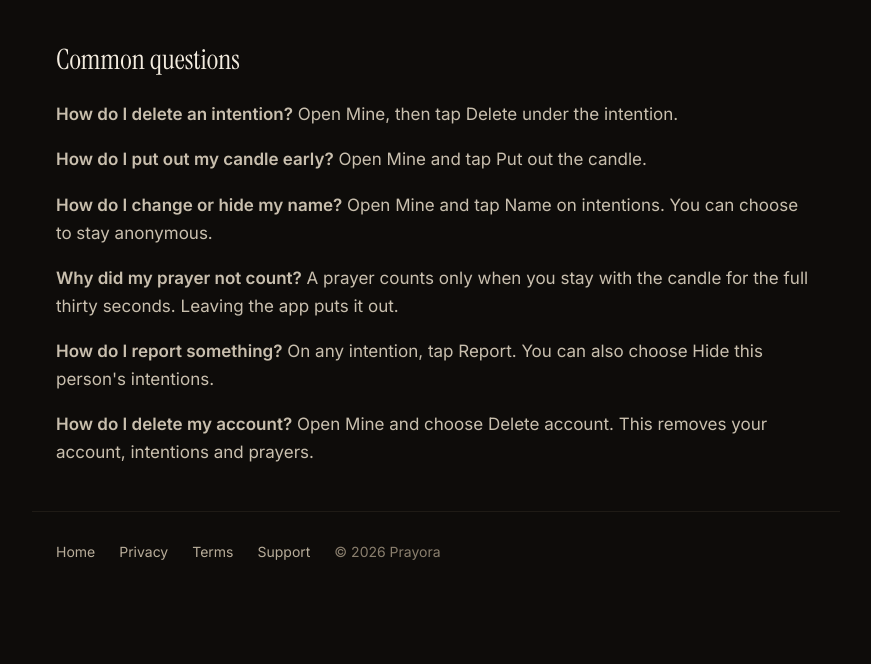
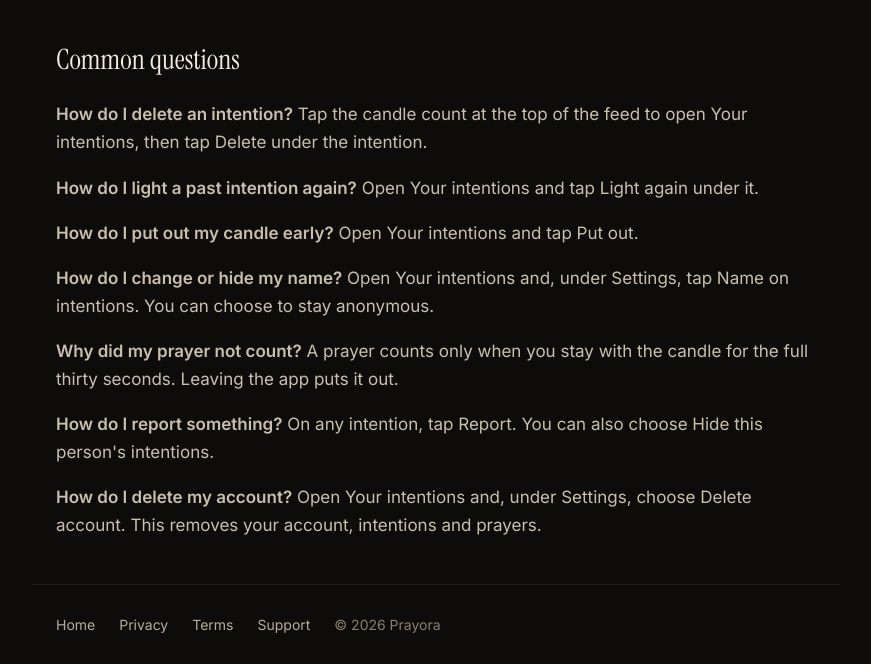
Before and after one commit to jakub-ucinski/prayora-site, a plain HTML site: page support.html in a window 1280 px wide. Shown: the part 265-929 px from the top of the page, without its empty margins (204-1075 px from the left). Before the commit the page ends 856 px from the top, so only its background shows below. Drawn offline with Linux system fonts and the light colour scheme.

Commit message:
Support page: Your intentions, Light again
Co-Authored-By: Claude Opus 5.5 <noreply@anthropic.com>
Claude-Session: https://claude.ai/code/session_01Tze9iTmpbUVxJ9baSCHNYQ

```diff
--- a/support.html
+++ b/support.html
@@ -8,12 +8,13 @@
 <h1>Support</h1>
 <p>We are happy to help. A support email address will be added here shortly.</p>
 <h2>Common questions</h2>
-<p><strong>How do I delete an intention?</strong> Open Mine, then tap Delete under the intention.</p>
-<p><strong>How do I put out my candle early?</strong> Open Mine and tap Put out the candle.</p>
-<p><strong>How do I change or hide my name?</strong> Open Mine and tap Name on intentions. You can choose to stay anonymous.</p>
+<p><strong>How do I delete an intention?</strong> Tap the candle count at the top of the feed to open Your intentions, then tap Delete under the intention.</p>
+<p><strong>How do I light a past intention again?</strong> Open Your intentions and tap Light again under it.</p>
+<p><strong>How do I put out my candle early?</strong> Open Your intentions and tap Put out.</p>
+<p><strong>How do I change or hide my name?</strong> Open Your intentions and, under Settings, tap Name on intentions. You can choose to stay anonymous.</p>
 <p><strong>Why did my prayer not count?</strong> A prayer counts only when you stay with the candle for the full thirty seconds. Leaving the app puts it out.</p>
 <p><strong>How do I report something?</strong> On any intention, tap Report. You can also choose Hide this person's intentions.</p>
-<p><strong>How do I delete my account?</strong> Open Mine and choose Delete account. This removes your account, intentions and prayers.</p>
+<p><strong>How do I delete my account?</strong> Open Your intentions and, under Settings, choose Delete account. This removes your account, intentions and prayers.</p>
 </main>
 <footer><a href="./">Home</a><a href="privacy.html">Privacy</a><a href="terms.html">Terms</a><a href="support.html">Support</a><span>&copy; 2026 Prayora</span></footer>
 </body></html>
```
